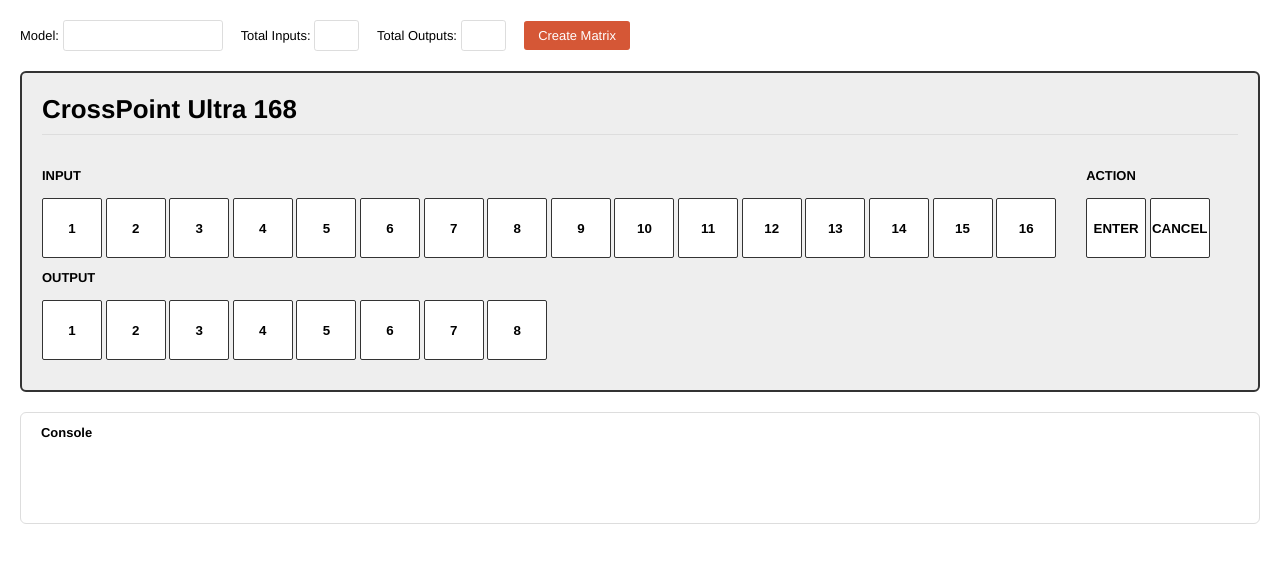
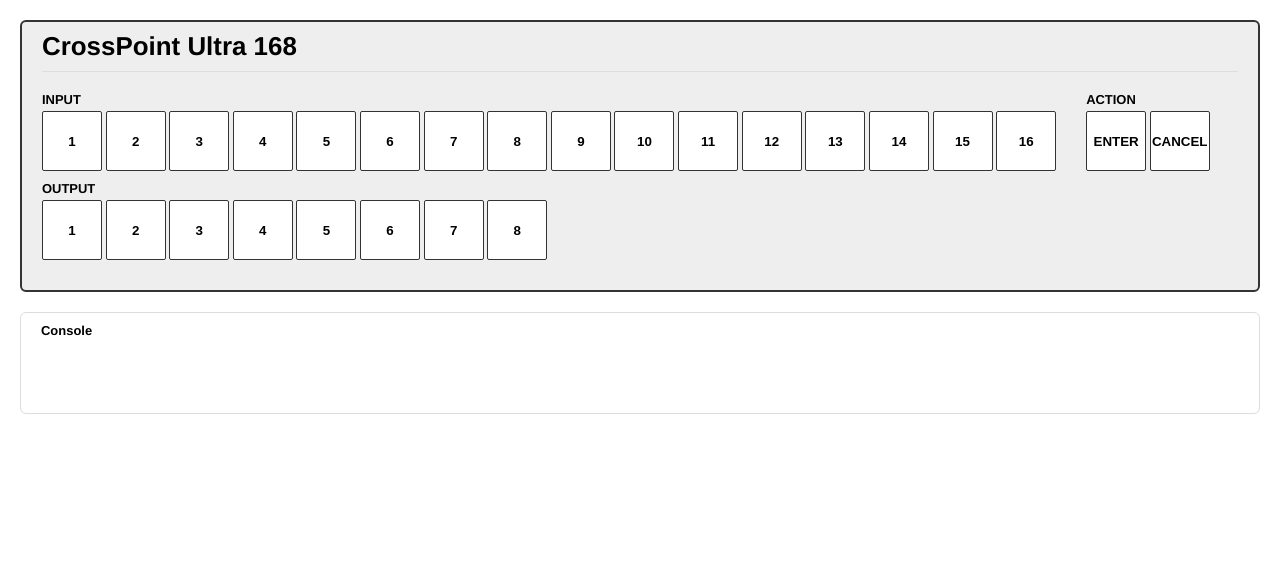
Before and after one commit to gexi7n/task2_matrix, a plain HTML site: page index.html in a window 1280 px wide. Drawn offline with Linux system fonts and the light colour scheme.

Commit message:
style modify

```diff
--- a/index.html
+++ b/index.html
@@ -9,7 +9,7 @@
 	<title>Matrix</title>
 </head>
 <body>
-	<div class="container">
+	<!-- <div class="container">
 		<label for="model">Model:</label>
 		<input type="text" id="model-input" class="textbox"></input>
 		<label for="total_inputs">Total Inputs:</label>
@@ -17,7 +17,7 @@
 		<label for="total_outputs">Total Outputs:</label>
 		<input type="text" id="total-outputs" class="textbox"></input>
 		<a href="#" id="init-matrix">Create Matrix</a>
-	</div>
+	</div> -->
 	<div class="container">
 		<div class="device">
 			<h1 id="model">CrossPoint Ultra 168</h1>
--- a/style.css
+++ b/style.css
@@ -5,8 +5,13 @@
 html,body {
 	font-family: "Helvetica","Microsoft YaHei",sans-serif;
 	height: 100%;
-	overflow:hidden;
 	font-size: 0.9rem;
+}
+@media (min-width:768px) {
+	html,body {
+		overflow:hidden;
+	}
+}
 }
 h1,h2,h3,h4 {
 	margin: 0.8rem 0;
@@ -14,6 +19,9 @@
 .left-panel,.right-panel {
 	float: left;
 	margin-top: 10px;
+}
+.right-panel{
+	margin-top: 20px;
 }
 .left-panel {
 	margin-right: 30px;
@@ -76,8 +84,11 @@
 .device .checked {
 	background: #FCB744;
 }
+.input-btns,.output-btns {
+	margin-top: 10px;
+}
 #io_console {
-	padding: 0px 20px 30px 20px;
+	padding: 10px 20px;
 	min-height: 10%;
 	max-height: 30%;
 	margin: 0 20px;
@@ -86,6 +97,9 @@
 	border-radius: 6px;
 	overflow: scroll;
 }
+#io_console h4{
+	margin-bottom: 10px;
+}
 #io_console p {
 	color: #666;
 	font-size: 12px;
```
